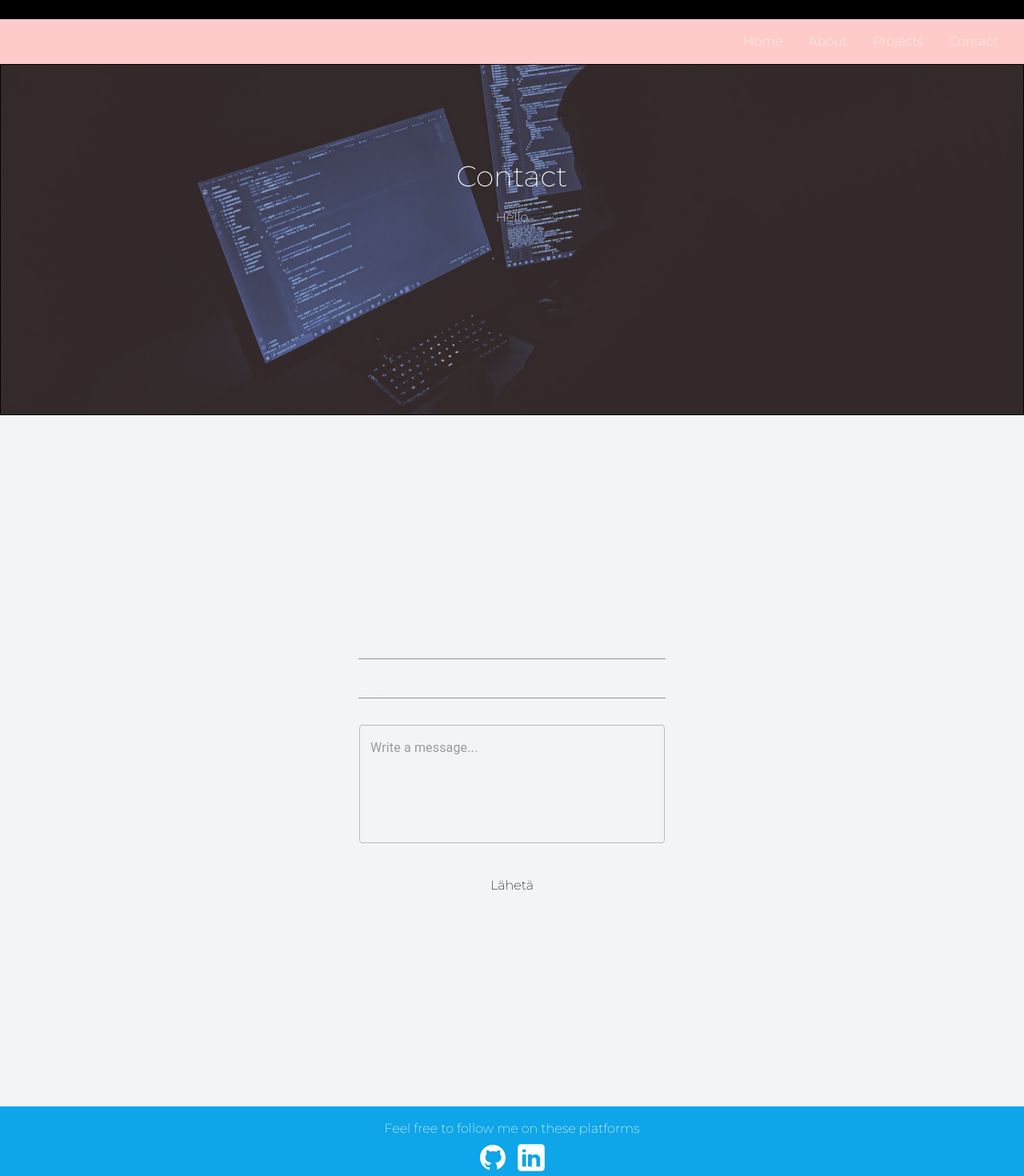
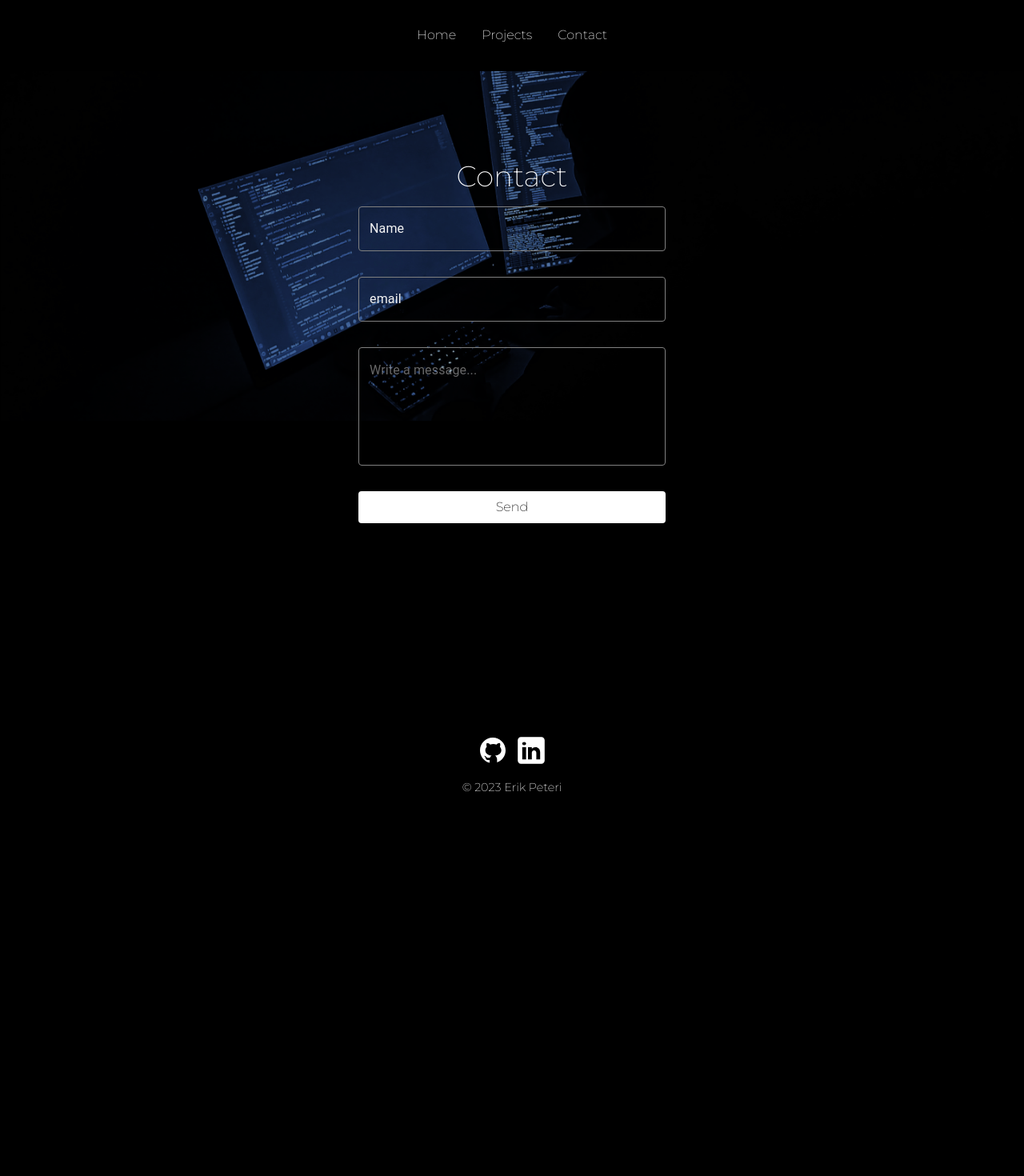
Before and after one commit to LerkkaP/Personal-portfolio, a React (Vite) app: page /contact in a window 1280 px wide. Shown: the top 1470 px of the page at 80% size. After the commit the page ends 1012 px from the top, so only its background shows below. Built offline with nearby package versions, Linux system fonts and the light colour scheme; the HTML template or start-up script is replaced by a standard one.

Commit message:
update navbar

```diff
--- a/src/components/Content.tsx
+++ b/src/components/Content.tsx
@@ -1,22 +1,20 @@
 import { Routes, Route } from "react-router-dom";
-import About from "../pages/About";
 import Contact from "../pages/Contact";
 import Home from "../pages/Home";
 import Projects from "../pages/Projects";
 
 const Content = () => {
   return (
-        <main className="flex-grow bg-gray-100 p-8">
+    <main className="flex-grow p-8">
       <div className="container mx-auto text-center">
         <Routes>
           <Route path="/" element={<Home />} />
-            <Route path="/about" element={<About />} />
           <Route path="/projects" element={<Projects />} />
           <Route path="/contact" element={<Contact />} />
         </Routes>
       </div>
     </main>
-    )
-}
+  );
+};
 
 export default Content;
--- a/src/components/Footer.tsx
+++ b/src/components/Footer.tsx
@@ -2,11 +2,13 @@ import { motion } from "framer-motion";
 
 const Footer = () => {
   return (
-    <footer className="bg-sky-500 text-white py-4">
+    <footer className="text-white py-4">
       <div className="text-center">
-      <p>Feel free to follow me on these platforms</p>
-      <div className="flex justify-center py-1">
-        <motion.a whileHover={{ scale: 1.2 }} href="https://github.com/LerkkaP">
+        <div className="flex justify-center py-3.5">
+          <motion.a
+            whileHover={{ scale: 1.2 }}
+            href="https://github.com/LerkkaP"
+          >
             {" "}
             <img
               src="src/assets/github.svg"
@@ -26,10 +28,10 @@ const Footer = () => {
             />
           </motion.a>
         </div>
-      <small>&copy; 2023 Erik Peteri</small>
+        <small style={{ fontSize: "90%" }}>&copy; 2023 Erik Peteri</small>
       </div>
     </footer>
-  )
-}
+  );
+};
 
 export default Footer;
--- a/src/components/Header.tsx
+++ b/src/components/Header.tsx
@@ -2,14 +2,13 @@ import NavBar from "./Navbar";
 
 const Header = () => {
   return (
-    <header className="relative bg-red-200">
+    <header className="absolute top-0 w-full">
       <NavBar />
       <div>
         <img src="src/assets/portfolio_banner.png" alt="Header image" />
-        <p className="absolute top-1/2 left-1/2 transform -translate-x-1/2 -translate-y-1/2 text-center text-white">Hello</p>
       </div>
-  </header>
-  )
-}
+    </header>
+  );
+};
 
 export default Header;
--- a/src/components/Navbar.tsx
+++ b/src/components/Navbar.tsx
@@ -3,8 +3,8 @@ import { motion } from "framer-motion";
 
 const NavBar = () => {
   return (
-    <nav className="relative">
-      <div className="max-w-screen-xl flex items-center justify-end mx-auto p-4">
+    <nav className="relative py-8">
+      <div className="max-w-screen-xl flex items-center justify-center mx-auto">
         <button
           data-collapse-toggle="navbar-default"
           type="button"
@@ -49,7 +49,7 @@ const NavBar = () => {
           }}
         >
           <div className="hidden w-full md:flex md:w-auto" id="navbar-default">
-            {["/", "/about", "/projects", "/contact"].map((path) => (
+            {["/", "/projects", "/contact"].map((path) => (
               <motion.div
                 key={path}
                 variants={{
@@ -60,7 +60,7 @@ const NavBar = () => {
                 <NavLink
                   to={path}
                   className={
-                    "py-4 px-3 text-white rounded hover:bg-gray-100 md:hover:bg-transparent md:border-0 md:p-4 group  transition duration-300 relative group"
+                    " px-3 text-white rounded hover:bg-gray-100 md:hover:bg-transparent md:border-0 md:p-4 group  transition duration-300 relative group"
                   }
                 >
                   {path === "/"
--- a/src/components/form/Form.tsx
+++ b/src/components/form/Form.tsx
@@ -1,28 +1,22 @@
-import { TextField } from "@mui/material";
 import Input from "./Input";
 
 const Form = () => {
   return (
     <div>
       <form className="flex flex-col w-96">
-        <Input label="Name" variant="standard" />
-        <Input label="Email" variant="standard" />
-        <TextField
+        <Input label="Name" sx={{ paddingBottom: 4 }} />
+        <Input label="email" />
+        <Input
           placeholder="Write a message..."
           multiline
           rows={5}
           maxRows={10}
-          InputProps={{
-            style: {
-              border: "1px solid #f5f5f5",
-            },
-          }}
           sx={{
             paddingTop: 4,
             paddingBottom: 4,
           }}
         />
-        <button className="bg-white-text text-black p-2 rounded">Lähetä</button>
+        <button className="bg-white text-black p-2 rounded">Send</button>
       </form>
     </div>
   );
--- a/src/components/form/Input.tsx
+++ b/src/components/form/Input.tsx
@@ -5,16 +5,25 @@ const Input = styled(TextField)({
   "& label.Mui-focused": {
     color: "#f5f5f5",
   },
-  "& .MuiInput-underline:after": {
-    borderBottomColor: "#f5f5f5",
+  "& .MuiOutlinedInput-root": {
+    "&.Mui-focused fieldset": {
+      borderColor: "white",
+    },
+    "&:hover fieldset": {
+      borderColor: "white",
+    },
   },
-
+  "& .MuiOutlinedInput-notchedOutline": {
+    borderColor: "grey",
+  },
   "& label": {
     color: "#f5f5f5",
   },
   "& input": {
     color: "#f5f5f5",
-    borderBottom: "1px solid white",
+  },
+  "& .MuiInputBase-multiline": {
+    color: "#f5f5f5",
   },
 });
 
--- a/src/pages/About.tsx
+++ /dev/null
@@ -1,39 +0,0 @@
-/*import { motion } from "framer-motion";
-
-const About = () => {
-  return (
-    <motion.div
-      initial="hidden"
-      animate="visible"
-      variants={{
-        hidden: {
-          scale: 0.8,
-          opacity: 0,
-        },
-        visible: {
-          scale: 1,
-          opacity: 1,
-          transition: {
-            delay: 0.2,
-          },
-        },
-      }}
-    >
-      <div className=" h-screen flex items-center justify-center text-white">
-        <div className="absolute top-1/4 text-4xl">About</div>
-      </div>
-    </motion.div>
-  );
-};
-
-export default About;*/
-
-const About = () => {
-  return (
-    <div className=" h-screen flex items-center justify-center text-white">
-      <div className="absolute top-1/4 text-4xl">About</div>
-    </div>
-  );
-};
-
-export default About;
--- a/src/pages/Home.tsx
+++ b/src/pages/Home.tsx
@@ -1,5 +1,4 @@
 const Home = () => {
-
   return (
     <div className=" h-screen flex items-center justify-center text-white">
       <div className="absolute top-1/4 text-4xl">Home</div>
```
Lines whose indentation alone changed are shown as unchanged.
